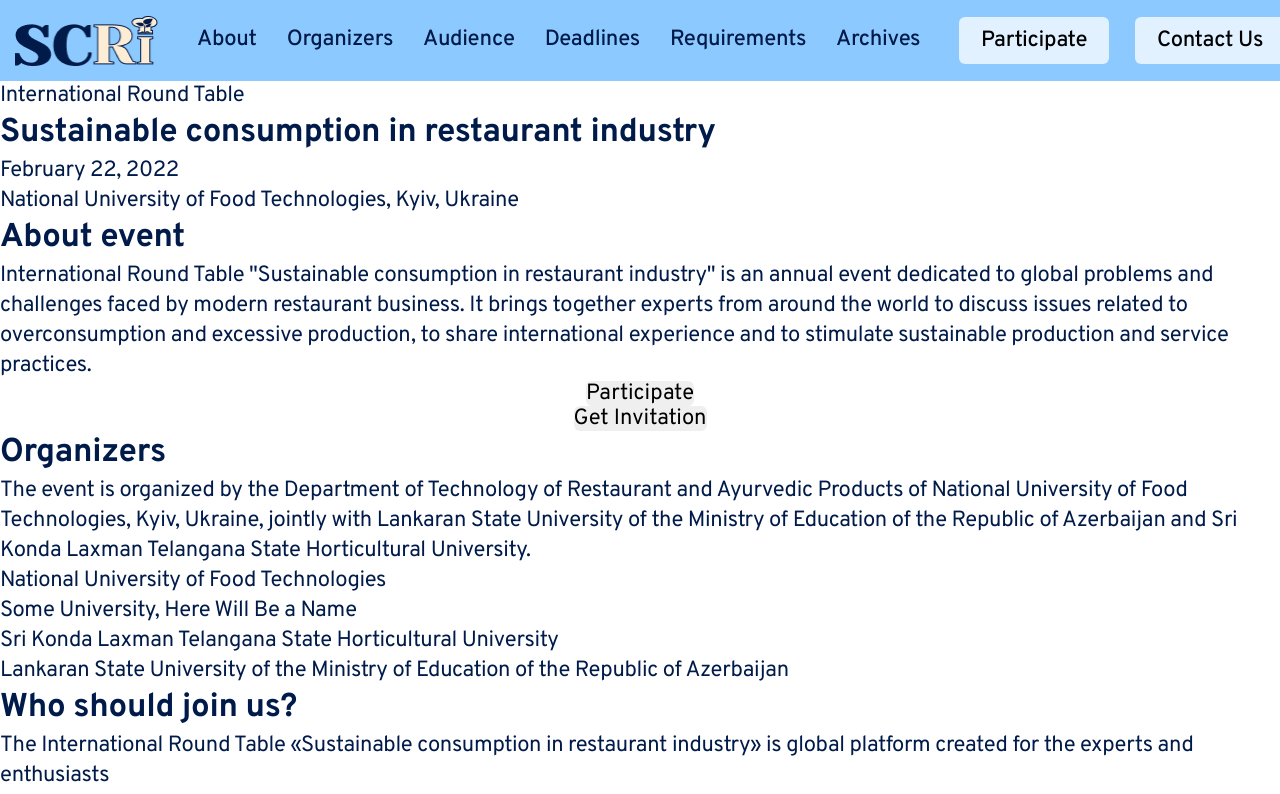
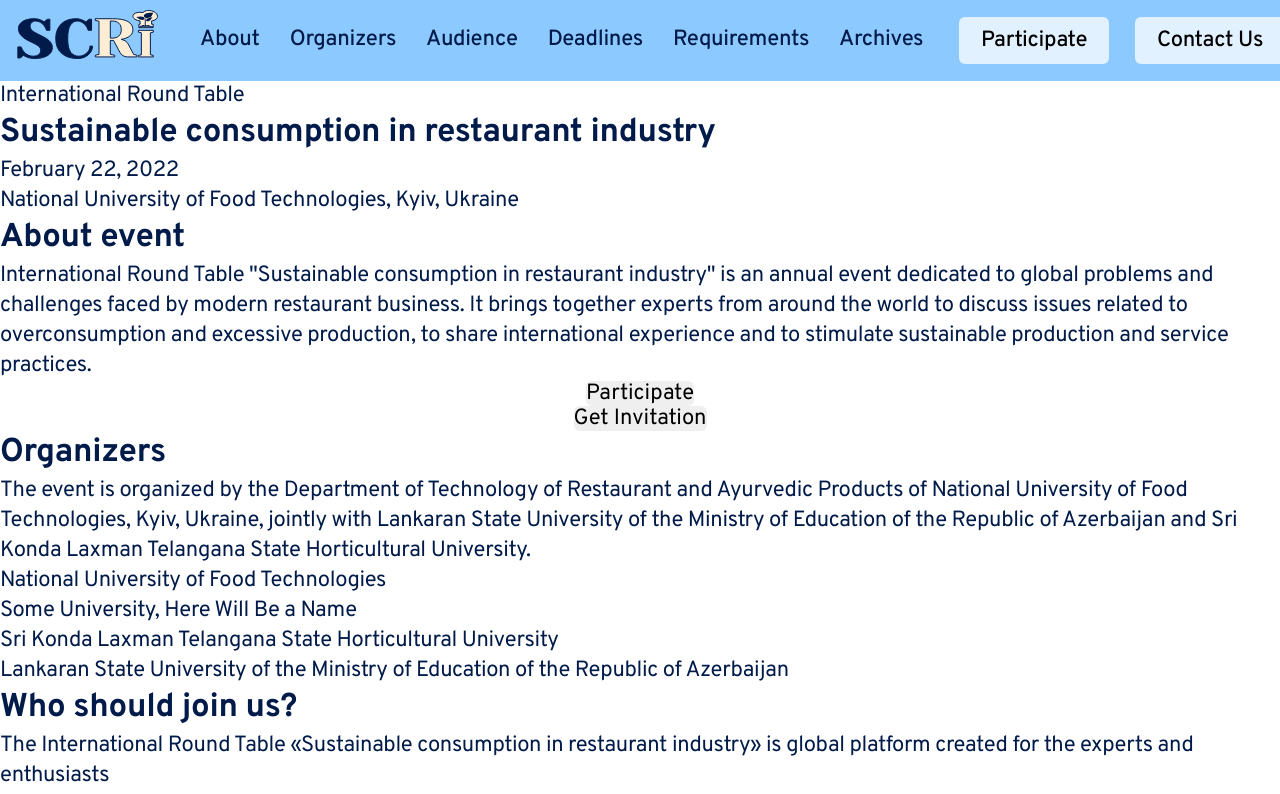
Before and after one commit to Milosska/irt, a plain HTML site: page index.html in a window 1280 px wide. Shown: the top 794 px of the page. Drawn offline with nearby package versions, Linux system fonts and the light colour scheme.

Commit message:
svg and header animation

```diff
--- a/css/style.css
+++ b/css/style.css
@@ -1,16 +1,21 @@
 /* ===================== global settings ============== */
 :root {
-  /* background-colors */
+  /* ------------ background-colors -------------------*/
   --bcg-main: #feedd5;
   --bcg-first-accent: #fff8ee;
   --bcg-second-accent: #e1f1ff;
   --bcg-header: #8cc9ff;
   --button-accent: #0f3984;
-  /* text-colors */
+
+  /*-------------------- text-colors ------------------*/
   --main-text: #001b4a;
   --accent-text: #fff8ee;
   --link-text: #e49125;
   --visited-link: #4b71b5;
+
+  /*------------------- animation settings --------------*/
+  --animation-time: 250ms;
+  --time-function: cubic-bezier(0.4, 0, 0.2, 1);
 }
 body {
   font-family: 'Overpass', sans-serif;
@@ -59,6 +64,7 @@ button {
 }
 .link {
   text-decoration: none;
+  cursor: pointer;
   color: inherit;
 }
 
@@ -72,8 +78,14 @@ button {
   display: flex;
   align-items: center;
 }
+.logo-link {
+  display: block;
+  padding-bottom: 12px;
+}
 .logo-img {
-  width: 147px;
+  display: block;
+  width: 150px;
+  height: 50px;
 }
 .navigation-list {
   display: flex;
@@ -87,6 +99,8 @@ button {
 
   font-weight: 500;
   line-height: 1.3;
+
+  transition: color var(--animation-time) var(--time-function);
 }
 .nav-link:hover,
 .nav-link:focus {
@@ -107,6 +121,9 @@ button {
   font-weight: 500;
   text-align: center;
   letter-spacing: -0.015em;
+
+  transition: color var(--animation-time) var(--time-function),
+    background-color var(--animation-time) var(--time-function);
 }
 .header-btn:hover,
 .header-btn:focus {
--- a/index.html
+++ b/index.html
@@ -42,9 +42,11 @@
     <header class="header">
       <div class="container">
         <div class="nav-thumb">
-          <a href="./index.html" class="logo-link link"
-            ><img src="./pictures/Logo.png" alt="event logo" class="logo-img"
-          /></a>
+          <a class="logo-link link" href="./index.html">
+            <svg class="logo-img">
+              <use href="./pictures/sprite.svg#logo"></use>
+            </svg>
+          </a>
           <nav class="navigation">
             <ul class="navigation-list list">
               <li class="navigation-list-item">
```
Also changed, not shown: pictures/Logo.png (deleted), pictures/sprite.svg (added).
